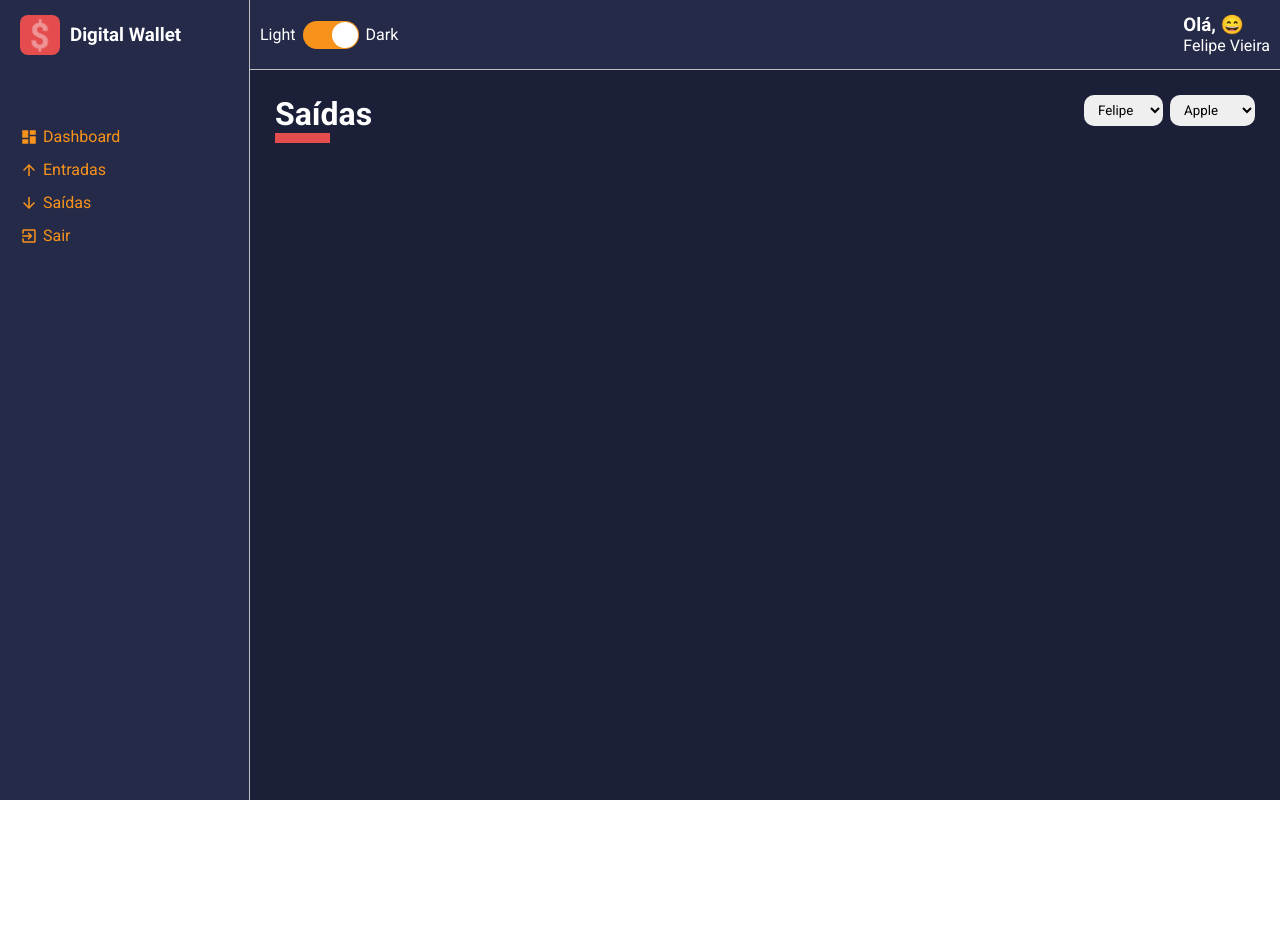
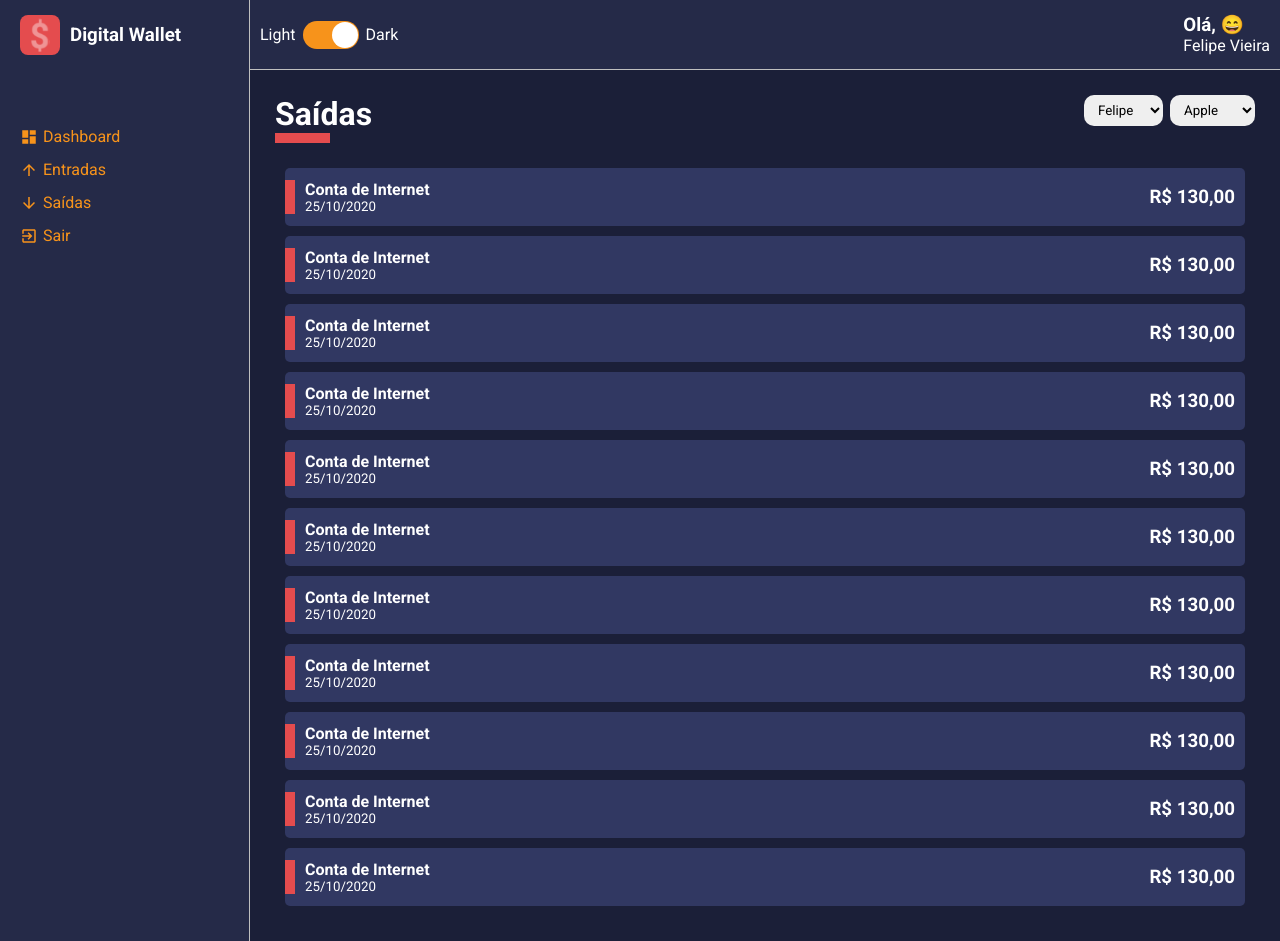
Before and after one commit to 2lipe/Digital-Wallet, a React (Create React App) app: page / in a window 1280 px wide. Before the commit the page ends 800 px from the top, so only its background shows below. Built offline with nearby package versions, Linux system fonts and the light colour scheme.

Commit message:
Create Finaces Cards

```diff
--- /dev/null
+++ b/src/components/FinanceCard/index.tsx
@@ -0,0 +1,32 @@
+import React from 'react';
+
+import * as S from './styled';
+
+type FinanceCardProps = {
+  title: string;
+  subtitle: string;
+  cardColor: string;
+  tagColor: string;
+  amount: string;
+};
+
+const FinanceCard = ({
+  title,
+  subtitle,
+  cardColor,
+  tagColor,
+  amount,
+}: FinanceCardProps) => {
+  return (
+    <S.Container color={cardColor}>
+      <S.Tag color={tagColor} />
+      <div>
+        <span>{title}</span>
+        <small>{subtitle}</small>
+      </div>
+      <h3>{amount}</h3>
+    </S.Container>
+  );
+};
+
+export default FinanceCard;
--- /dev/null
+++ b/src/components/FinanceCard/styled.ts
@@ -0,0 +1,52 @@
+import styled from 'styled-components';
+
+type ContainerProps = {
+  color: string;
+};
+
+type TagProps = {
+  color: string;
+};
+
+export const Container = styled.li<ContainerProps>`
+  background: ${({ color }) => color};
+  list-style: none;
+  border-radius: 5px;
+  margin: 10px;
+  padding: 12px 10px;
+  display: flex;
+  justify-content: space-between;
+  align-items: center;
+  cursor: pointer;
+  transition: all 0.3s;
+  position: relative;
+
+  &:hover {
+    opacity: 0.7;
+    transform: translateX(10px);
+  }
+
+  > div {
+    display: flex;
+    flex-direction: column;
+    justify-content: space-between;
+    color: ${({ theme }) => theme.colors.white};
+    padding-left: 10px;
+  }
+
+  > div span {
+    font-weight: bolder;
+  }
+
+  > h3 {
+    color: ${({ theme }) => theme.colors.white};
+  }
+`;
+
+export const Tag = styled.div<TagProps>`
+  width: 10px;
+  height: 60%;
+  background: ${({ color }) => color};
+  position: absolute;
+  left: 0;
+`;
--- a/src/pages/List/index.tsx
+++ b/src/pages/List/index.tsx
@@ -2,7 +2,8 @@ import React from 'react';
 
 import ContentHeader from '../../components/ContentHeader';
 import SelectInput from '../../components/SelectInput';
-import { fruits, options } from './options';
+import FinanceCard from '../../components/FinanceCard';
+import { fruits, options, properties } from './options';
 
 import * as S from './styled';
 
@@ -13,6 +14,20 @@ const List = () => {
         <SelectInput options={options} />
         <SelectInput options={fruits} />
       </ContentHeader>
+
+      <S.Content>
+        <FinanceCard {...properties} />
+        <FinanceCard {...properties} />
+        <FinanceCard {...properties} />
+        <FinanceCard {...properties} />
+        <FinanceCard {...properties} />
+        <FinanceCard {...properties} />
+        <FinanceCard {...properties} />
+        <FinanceCard {...properties} />
+        <FinanceCard {...properties} />
+        <FinanceCard {...properties} />
+        <FinanceCard {...properties} />
+      </S.Content>
     </S.Container>
   );
 };
--- a/src/pages/List/options.ts
+++ b/src/pages/List/options.ts
@@ -9,3 +9,11 @@ export const fruits = [
   { value: 'Banana', label: 'Banana' },
   { value: 'Grape', label: 'Grape' },
 ];
+
+export const properties = {
+  cardColor: '#313862',
+  tagColor: '#E44C4E',
+  title: 'Conta de Internet',
+  subtitle: '25/10/2020',
+  amount: 'R$ 130,00',
+};
--- a/src/pages/List/styled.ts
+++ b/src/pages/List/styled.ts
@@ -1,3 +1,5 @@
 import styled from 'styled-components';
 
 export const Container = styled.div``;
+
+export const Content = styled.div``;
```
Also changed, not shown: src/App.tsx (+5 -4 lines).
